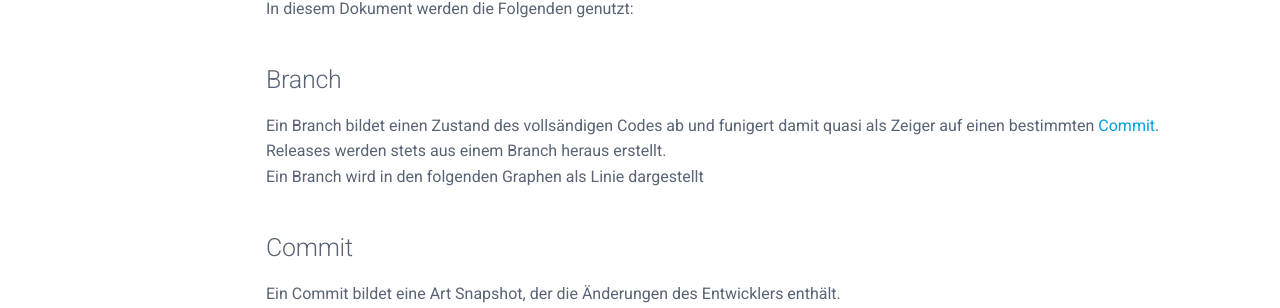
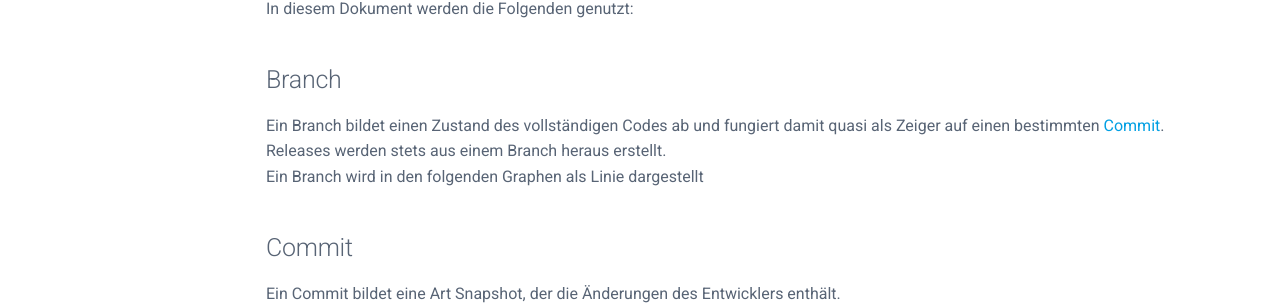
Before and after one commit to SimonSchwendele/Schmierzettel, an MkDocs documentation site: the page built from docs/README.md, in a window 1280 px wide and 900 px high, scrolled down 489 px. Shown: the part 144-452 px from the top of the window. Built offline with MkDocs 1.6.1 and Material for MkDocs 9.7.7, drawn with Linux system fonts in a browser that asks for light colours.

Commit message:
Fix typos

```diff
--- a/docs/README.md
+++ b/docs/README.md
@@ -18,7 +18,7 @@ Git bietet hier viele Funktionalitäten.
 In diesem Dokument werden die Folgenden genutzt:
 
 ## Branch
-Ein Branch bildet einen Zustand des vollsändigen Codes ab und funigert damit quasi als Zeiger auf einen bestimmten [Commit](#commit).
+Ein Branch bildet einen Zustand des vollständigen Codes ab und fungiert damit quasi als Zeiger auf einen bestimmten [Commit](#commit).
 Releases werden stets aus einem Branch heraus erstellt.
 Ein Branch wird in den folgenden Graphen als Linie dargestellt
 
```
